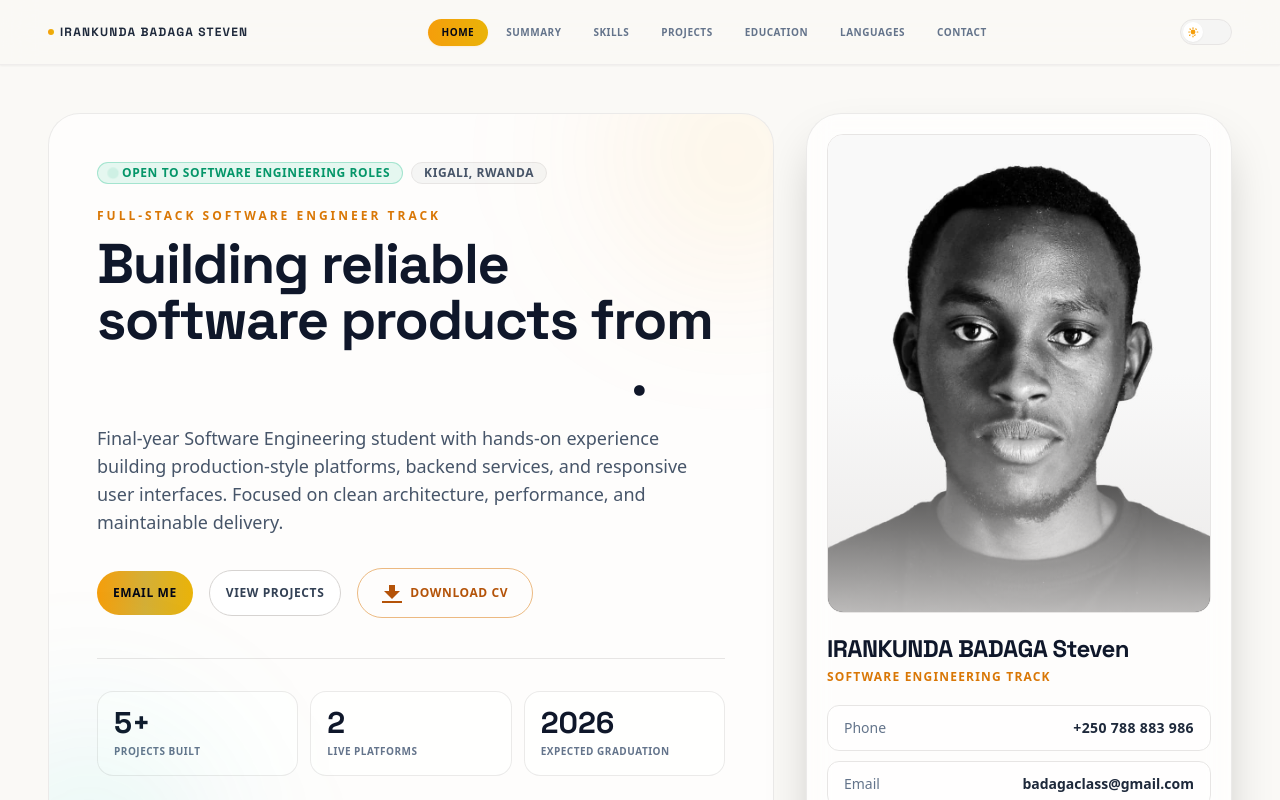
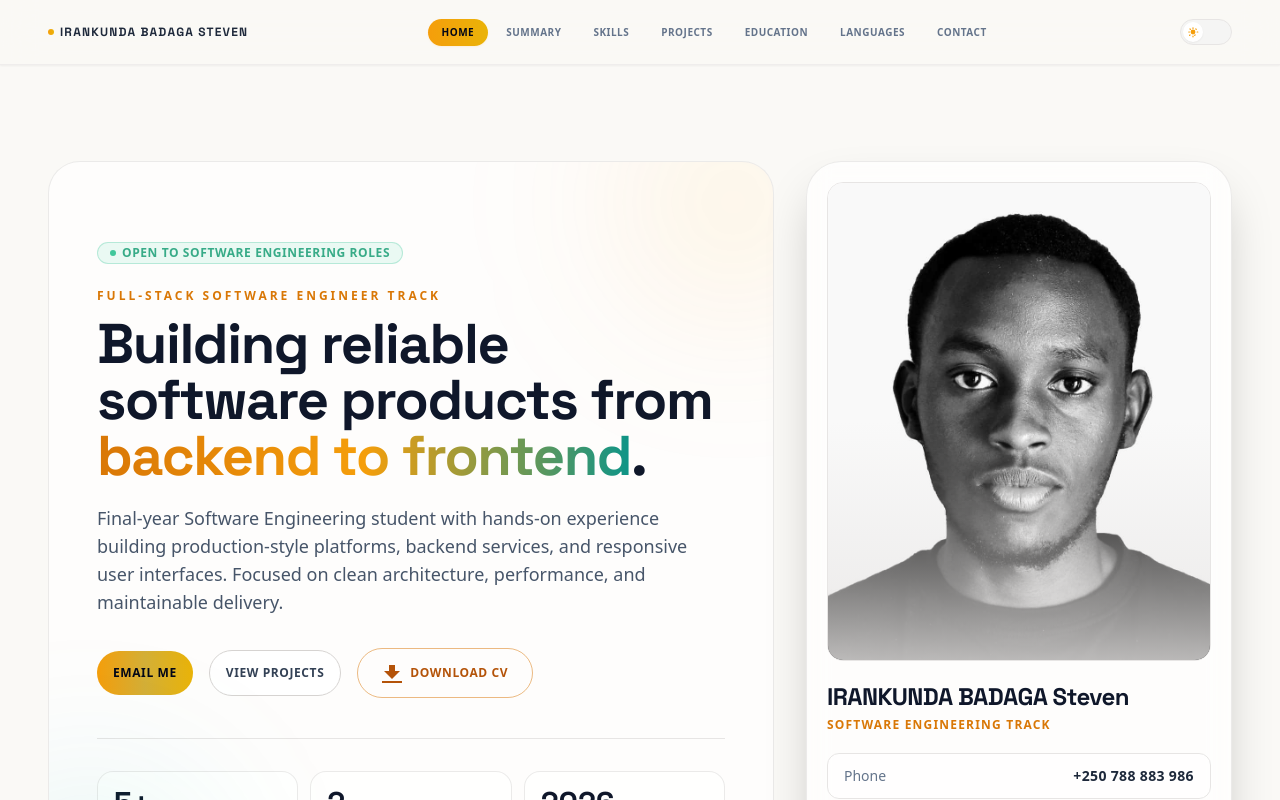
Before and after one commit to stevenbadaga/Personal-Portfolio, a React (Vite) app: page / in a window 1280 px wide. Shown: the top 800 px of the page. Built offline with nearby package versions, Linux system fonts and the light colour scheme.

Commit message:
Remove Kigali Rwanda badge and fix hero spacing under sticky navbar

```diff
--- a/src/App.jsx
+++ b/src/App.jsx
@@ -346,7 +346,7 @@ function App() {
       {/* Main Container */}
       <main
         id="main"
-        className="relative mx-auto w-full max-w-[1280px] px-3 sm:px-6 lg:px-10 lg:pt-12 xl:px-12"
+        className="relative mx-auto w-full max-w-[1280px] px-3 sm:px-6 lg:px-10 pt-20 sm:pt-24 lg:pt-24 xl:px-12"
       >
         {/* Glow decorative blobs */}
         <div className="pointer-events-none absolute left-[-10rem] top-[16rem] -z-10 hidden h-72 w-72 rounded-full bg-amber-500/5 blur-3xl lg:block" />
@@ -358,18 +358,15 @@ function App() {
           className="grid gap-6 pb-16 md:grid-cols-[1.35fr_minmax(290px,0.95fr)] md:items-stretch lg:gap-8 xl:grid-cols-[1.5fr_minmax(320px,0.88fr)]"
         >
           {/* Main Hero Card */}
-          <article className="relative animate-rise overflow-hidden rounded-[1.5rem] sm:rounded-[2rem] border border-stone-200/80 dark:border-slate-800 bg-white/70 dark:bg-slate-900/40 p-5 sm:p-9 lg:p-10 xl:p-12 transition-all duration-300">
+          <article className="relative animate-rise overflow-hidden rounded-[1.5rem] sm:rounded-[2rem] border border-stone-200/80 dark:border-slate-800 bg-white/70 dark:bg-slate-900/40 p-5 sm:p-9 lg:p-10 xl:p-12 transition-all duration-300 flex flex-col justify-center">
             {/* Ambient glows inside card */}
             <div className="pointer-events-none absolute -right-20 -top-20 h-60 w-60 rounded-full bg-amber-500/10 blur-[80px]" />
             <div className="pointer-events-none absolute -left-20 -bottom-20 h-60 w-60 rounded-full bg-teal-500/10 blur-[80px]" />
 
             <div className="mb-6 flex flex-wrap items-center gap-2">
-              <span className="inline-flex items-center gap-1.5 rounded-full border border-emerald-500/30 bg-emerald-500/10 px-3 py-0.5 text-[10px] sm:text-xs font-bold uppercase tracking-wider text-emerald-600 dark:text-emerald-400">
-                <span className="h-1.5 w-1.5 animate-ping rounded-full bg-emerald-500 dark:bg-emerald-400" />
+              <span className="inline-flex items-center gap-1.5 rounded-full border border-emerald-500/30 bg-emerald-500/10 px-3 py-0.5 text-[10px] sm:text-xs font-bold uppercase tracking-wider text-emerald-600 dark:text-emerald-400 animate-pulse">
+                <span className="h-1.5 w-1.5 rounded-full bg-emerald-500 dark:bg-emerald-400" />
                 Open To Software Engineering Roles
-              </span>
-              <span className="inline-flex items-center gap-1.5 rounded-full border border-stone-200 dark:border-slate-800 bg-stone-100 dark:bg-slate-900/50 px-3 py-0.5 text-[10px] sm:text-xs font-bold uppercase tracking-wider text-slate-600 dark:text-slate-300">
-                Kigali, Rwanda
               </span>
             </div>
 
@@ -378,7 +375,7 @@ function App() {
             </p>
 
             <h1 className="mt-3 font-display text-3xl font-extrabold leading-tight text-slate-900 dark:text-white sm:text-5xl xl:text-[3.5rem] tracking-tight">
-              Building reliable software products from <span className="bg-gradient-to-r from-amber-650 via-amber-500 to-teal-650 dark:from-amber-400 dark:via-yellow-200 dark:to-teal-400 bg-clip-text text-transparent">backend to frontend</span>.
+              Building reliable software products from <span className="bg-gradient-to-r from-amber-600 via-amber-500 to-teal-600 dark:from-amber-400 dark:via-yellow-200 dark:to-teal-400 bg-clip-text text-transparent">backend to frontend</span>.
             </h1>
 
             <p className="mt-5 max-w-2xl text-base text-slate-600 dark:text-slate-300 sm:text-lg leading-relaxed xl:max-w-3xl">
```
